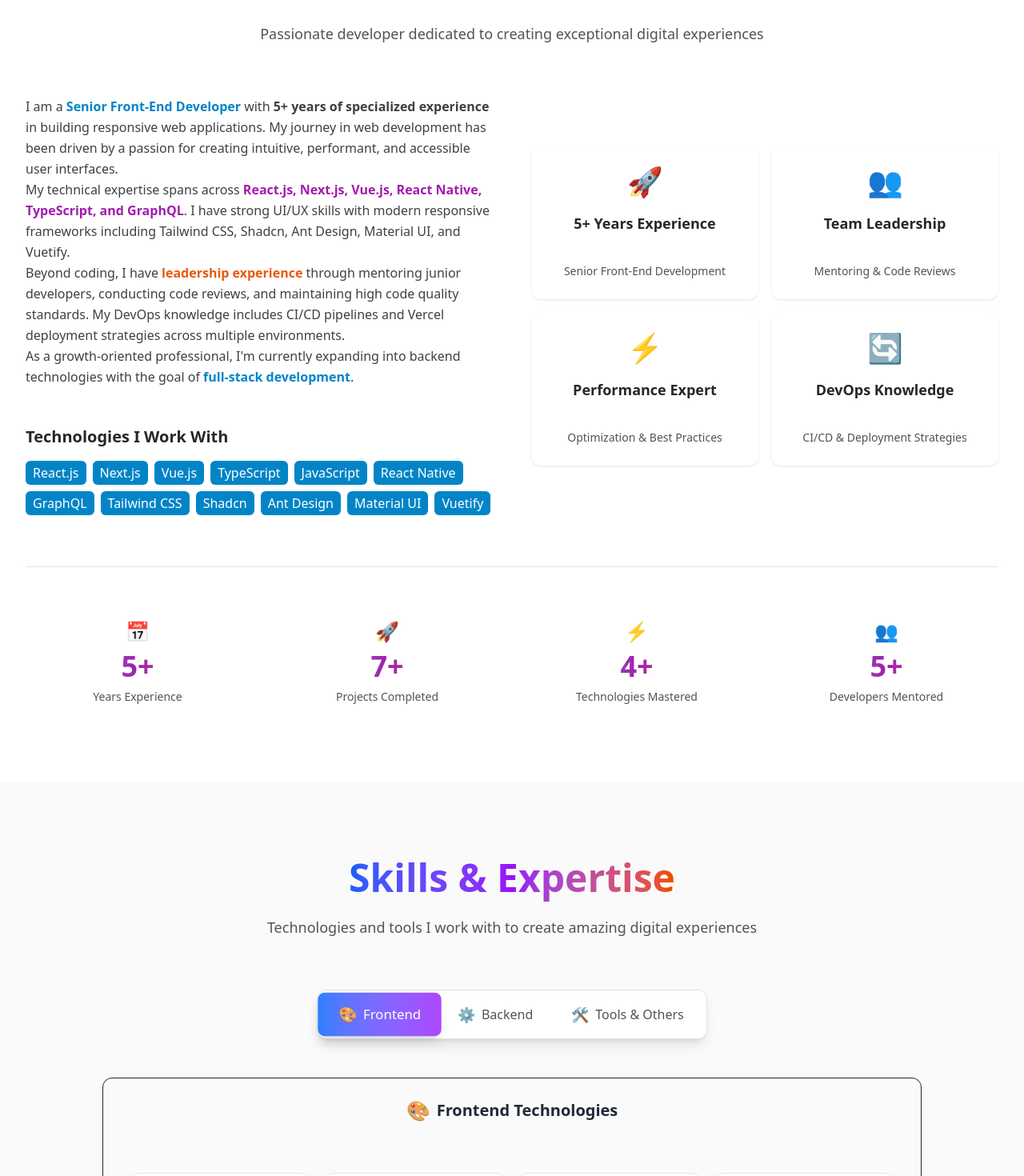
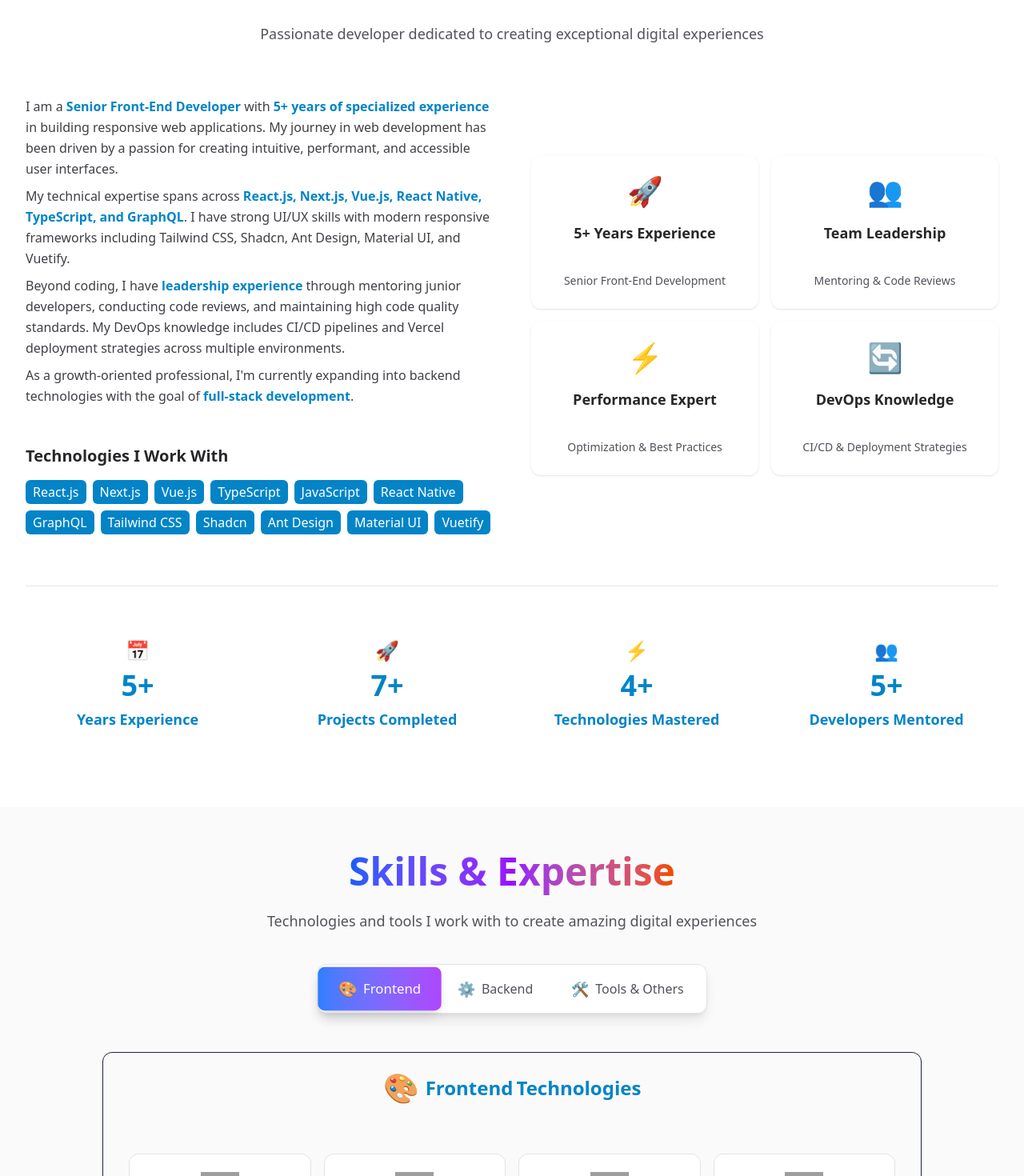
Before and after one commit to jasminbhesaniyajb/jasmin-portfolio-next, a Next.js app: page / in a window 1280 px wide. Shown: the part 940-2410 px from the top of the page at 80% size. Built offline with nearby package versions, Linux system fonts and the light colour scheme; grey boxes are pictures that could not be loaded.

Commit message:
bug fix responsive issue

```diff
--- a/src/components/about-section.jsx
+++ b/src/components/about-section.jsx
@@ -42,22 +42,22 @@ const AboutSection = () => {
               <div className="prose prose-lg dark:prose-invert max-w-none">
                 <p className="text-neutral-700 dark:text-neutral-300 leading-relaxed">
                   I am a <span className="font-semibold text-primary-600 dark:text-primary-400">Senior Front-End Developer</span> with
-                  <span className="font-semibold"> 5+ years of specialized experience</span> in building responsive web applications.
+                  <span className="font-semibold text-primary-600 dark:text-primary-400"> 5+ years of specialized experience</span> in building responsive web applications.
                   My journey in web development has been driven by a passion for creating intuitive, performant, and accessible user interfaces.
                 </p>
 
-                <p className="text-neutral-700 dark:text-neutral-300 leading-relaxed">
-                  My technical expertise spans across <span className="font-semibold text-secondary-600 dark:text-secondary-400">React.js, Next.js, Vue.js, React Native, TypeScript, and GraphQL</span>.
+                <p className="text-neutral-700 dark:text-neutral-300 leading-relaxed mt-2">
+                  My technical expertise spans across <span className="font-semibold text-primary-600 dark:text-primary-400">React.js, Next.js, Vue.js, React Native, TypeScript, and GraphQL</span>.
                   I have strong UI/UX skills with modern responsive frameworks including Tailwind CSS, Shadcn, Ant Design, Material UI, and Vuetify.
                 </p>
 
-                <p className="text-neutral-700 dark:text-neutral-300 leading-relaxed">
-                  Beyond coding, I have <span className="font-semibold text-accent-600 dark:text-accent-400">leadership experience</span> through
+                <p className="text-neutral-700 dark:text-neutral-300 leading-relaxed mt-2">
+                  Beyond coding, I have <span className="font-semibold text-primary-600 dark:text-primary-400">leadership experience</span> through
                   mentoring junior developers, conducting code reviews, and maintaining high code quality standards.
                   My DevOps knowledge includes CI/CD pipelines and Vercel deployment strategies across multiple environments.
                 </p>
 
-                <p className="text-neutral-700 dark:text-neutral-300 leading-relaxed">
+                <p className="text-neutral-700 dark:text-neutral-300 leading-relaxed mt-2">
                   As a growth-oriented professional, I'm currently expanding into backend technologies with the goal of
                   <span className="font-semibold text-primary-600 dark:text-primary-400"> full-stack development</span>.
                 </p>
@@ -135,10 +135,10 @@ const AboutSection = () => {
                   <div className="text-2xl mb-2 group-hover:scale-110 transition-transform duration-300">
                     {stat.icon}
                   </div>
-                  <div className="text-3xl lg:text-4xl font-bold gradient-text mb-2">
+                  <div className="text-3xl lg:text-4xl font-bold text-primary-600 mb-2">
                     {stat.number}
                   </div>
-                  <div className="text-neutral-600 dark:text-neutral-400 text-sm font-medium">
+                  <div className="text-primary-600 text-lg font-semibold">
                     {stat.label}
                   </div>
                 </div>
--- a/src/components/hero-section.jsx
+++ b/src/components/hero-section.jsx
@@ -68,7 +68,7 @@ const HeroSection = () => {
           )}
         >
           {/* Greeting */}
-          <div className="mb-4">
+          <div className="mb-4 mt-10">
             <span className="inline-block px-4 py-2 bg-gradient-to-r from-primary-100 to-secondary-100 dark:from-primary-900/30 dark:to-secondary-900/30 rounded-full text-sm font-medium text-primary-700 dark:text-primary-300 border border-primary-200 dark:border-primary-800 animate-fadeInUp">
               👋 Hello, I'm
             </span>
--- a/src/components/projects-section.jsx
+++ b/src/components/projects-section.jsx
@@ -117,7 +117,7 @@ const ProjectsSection = () => {
     <section
       id="projects"
       ref={elementRef}
-      className="px-4 sm:px-6 lg:px-8 py-16 lg:py-24 bg-white dark:bg-neutral-900"
+      className="px-4 sm:px-6 lg:px-8 py-16 lg:py-16 bg-white dark:bg-neutral-900"
     >
       <div className="max-w-7xl mx-auto">
         <div className={`transition-all duration-1000 ease-out ${
@@ -149,7 +149,7 @@ const ProjectsSection = () => {
           {/* Call to Action */}
           <div className="mt-16 text-center">
             <Card className="max-w-4xl mx-auto">
-              <div className="p-8">
+              <div className="p-4 md:p-8">
                 <h3 className="text-2xl font-bold mb-4 bg-gradient-to-r from-blue-600 via-purple-600 to-orange-600 bg-clip-text text-transparent">
                   Interested in Working Together?
                 </h3>
--- a/src/components/skills-section.jsx
+++ b/src/components/skills-section.jsx
@@ -1,27 +1,27 @@
-"use client"
-import { useState, useEffect, useRef } from 'react';
-import { Card, CardContent, CardHeader, CardTitle } from './ui/card';
-import { Progress } from './ui/progress';
-import { useIntersectionObserver } from '@/hooks/useIntersectionObserver';
-import { SKILLS } from '@/constants';
+"use client";
+import { useState, useEffect, useRef } from "react";
+import { Card, CardContent, CardHeader, CardTitle } from "./ui/card";
+import { Progress } from "./ui/progress";
+import { useIntersectionObserver } from "@/hooks/useIntersectionObserver";
+import { SKILLS } from "@/constants";
 
 const SkillsSection = () => {
   const { elementRef, isVisible } = useIntersectionObserver();
-  const [activeCategory, setActiveCategory] = useState('frontend');
+  const [activeCategory, setActiveCategory] = useState("frontend");
   const [animatedSkills, setAnimatedSkills] = useState({});
 
   useEffect(() => {
     if (isVisible) {
       const timer = setTimeout(() => {
-        Object.keys(SKILLS).forEach(category => {
+        Object.keys(SKILLS).forEach((category) => {
           SKILLS[category].forEach((skill, index) => {
             setTimeout(() => {
-              setAnimatedSkills(prev => ({
+              setAnimatedSkills((prev) => ({
                 ...prev,
                 [category]: {
                   ...prev[category],
-                  [skill.name]: skill.level
-                }
+                  [skill.name]: skill.level,
+                },
               }));
             }, index * 200);
           });
@@ -33,48 +33,59 @@ const SkillsSection = () => {
   }, [isVisible]);
 
   const categories = [
-    { key: 'frontend', label: 'Frontend', icon: '🎨', color: 'primary' },
-    { key: 'backend', label: 'Backend', icon: '⚙️', color: 'secondary' },
-    { key: 'tools', label: 'Tools & Others', icon: '🛠️', color: 'accent' },
+    { key: "frontend", label: "Frontend", icon: "🎨", color: "primary" },
+    { key: "backend", label: "Backend", icon: "⚙️", color: "secondary" },
+    { key: "tools", label: "Tools & Others", icon: "🛠️", color: "accent" },
   ];
 
   return (
     <section
       id="skills"
       ref={elementRef}
-      className="px-4 sm:px-6 lg:px-8 py-16 lg:py-24 bg-neutral-50 dark:bg-neutral-800/50"
+      className="px-4 sm:px-6 lg:px-8 py-16 lg:py-14 bg-neutral-50 dark:bg-neutral-800/50"
     >
       <div className="max-w-7xl mx-auto">
-        <div className={`transition-all duration-1000 ease-out ${
-          isVisible ? "opacity-100 translate-y-0" : "opacity-0 translate-y-10"
-        }`}>
+        <div
+          className={`transition-all duration-1000 ease-out ${
+            isVisible ? "opacity-100 translate-y-0" : "opacity-0 translate-y-10"
+          }`}
+        >
           {/* Section Header */}
-          <div className="text-center mb-16">
+          <div className="text-center mb-10">
             <h2 className="text-3xl sm:text-4xl lg:text-5xl font-bold mb-6">
               <span className="bg-gradient-to-r from-blue-600 via-purple-600 to-orange-600 bg-clip-text text-transparent">
                 Skills & Expertise
               </span>
             </h2>
             <p className="text-lg text-neutral-600 dark:text-neutral-400 max-w-2xl mx-auto">
-              Technologies and tools I work with to create amazing digital experiences
+              Technologies and tools I work with to create amazing digital
+              experiences
             </p>
           </div>
 
           {/* Category Tabs */}
           <div className="flex justify-center mb-12">
-            <div className="inline-flex bg-white dark:bg-neutral-800 rounded-xl p-1 shadow-lg border border-neutral-200 dark:border-neutral-700">
+            <div className="flex sm:inline-flex justify-center bg-white dark:bg-neutral-800 rounded-xl p-1 shadow-lg border border-neutral-200 dark:border-neutral-700 min-w-full sm:min-w-0">
               {categories.map((category) => (
                 <button
                   key={category.key}
                   onClick={() => setActiveCategory(category.key)}
-                  className={`flex items-center space-x-2 px-6 py-3 rounded-lg font-medium transition-all duration-300 ${
+                  className={`flex flex-col sm:flex-row items-center justify-center space-y-1 sm:space-y-0 sm:space-x-2 px-2 sm:px-4 lg:px-6 py-2 sm:py-3 rounded-lg font-medium transition-all duration-300 text-xs sm:text-sm lg:text-base whitespace-nowrap flex-1 sm:flex-none min-w-0 ${
                     activeCategory === category.key
                       ? "bg-gradient-to-r from-blue-500 to-purple-500 text-white shadow-lg transform scale-105"
                       : "text-neutral-600 dark:text-neutral-400 hover:text-neutral-900 dark:hover:text-neutral-100 hover:bg-neutral-100 dark:hover:bg-neutral-700"
                   }`}
                 >
-                  <span className="text-lg">{category.icon}</span>
-                  <span>{category.label}</span>
+                  <span className="text-sm sm:text-base lg:text-lg flex-shrink-0">
+                    {category.icon}
+                  </span>
+                  <span className="text-[10px] sm:text-sm lg:text-base leading-tight text-center sm:text-left">
+                    {/* Show abbreviated text on mobile, full text on larger screens */}
+                    <span className="sm:hidden">
+                      {category.label.split(" ")[0]}
+                    </span>
+                    <span className="hidden sm:inline">{category.label}</span>
+                  </span>
                 </button>
               ))}
             </div>
@@ -85,27 +96,40 @@ const SkillsSection = () => {
             <Card className="overflow-hidden">
               <CardHeader>
                 <CardTitle className="text-center">
-                  <span className="flex items-center justify-center space-x-2 text-xl">
-                    <span className="text-2xl">
-                      {categories.find(cat => cat.key === activeCategory)?.icon}
+                  <span className="flex flex-col sm:flex-row items-center justify-center space-y-2 sm:space-y-0 sm:space-x-2 text-lg sm:text-xl lg:text-2xl">
+                    <span className="text-2xl sm:text-3xl lg:text-4xl">
+                      {
+                        categories.find((cat) => cat.key === activeCategory)
+                          ?.icon
+                      }
                     </span>
-                    <span>
-                      {categories.find(cat => cat.key === activeCategory)?.label} Technologies
+                    <span className="font-semibold text-primary-600 text-center leading-tight">
+                      <span className="block sm:inline">
+                        {
+                          categories.find((cat) => cat.key === activeCategory)
+                            ?.label
+                        }
+                      </span>
+                      <span className="block sm:inline sm:ml-1">
+                        Technologies
+                      </span>
                     </span>
                   </span>
                 </CardTitle>
               </CardHeader>
-              <CardContent className="p-8">
+              <CardContent className="p-4 md:p-8">
                 {/* Skills Grid */}
                 <div className="grid grid-cols-2 sm:grid-cols-3 md:grid-cols-4 lg:grid-cols-4 gap-4">
                   {SKILLS[activeCategory].map((skill, index) => (
                     <div
                       key={skill.name}
                       className={`group flex flex-col items-center p-4 rounded-xl bg-white dark:bg-neutral-700/50 border border-neutral-200 dark:border-neutral-600 hover:border-blue-300 dark:hover:border-blue-500 transition-all duration-300 hover:shadow-lg hover:scale-105 cursor-pointer ${
-                        isVisible ? "opacity-100 translate-y-0" : "opacity-0 translate-y-10"
+                        isVisible
+                          ? "opacity-100 translate-y-0"
+                          : "opacity-0 translate-y-10"
                       }`}
                       style={{
-                        transitionDelay: `${index * 100 + 200}ms`
+                        transitionDelay: `${index * 100 + 200}ms`,
                       }}
                     >
                       {/* Skill Logo */}
@@ -116,13 +140,11 @@ const SkillsSection = () => {
                           className="w-full h-full object-contain"
                           onError={(e) => {
                             // Fallback to a simple colored circle with first letter if image fails
-                            e.target.style.display = 'none';
-                            e.target.nextSibling.style.display = 'flex';
+                            e.target.style.display = "none";
+                            e.target.nextSibling.style.display = "flex";
                           }}
                         />
-                        <div
-                          className="w-12 h-12 rounded-full bg-gradient-to-br from-blue-500 to-purple-500 flex items-center justify-center text-white font-bold text-lg hidden"
-                        >
+                        <div className="w-12 h-12 rounded-full bg-gradient-to-br from-blue-500 to-purple-500 flex items-center justify-center text-white font-bold text-lg hidden">
                           {skill.name.charAt(0)}
                         </div>
                       </div>
@@ -141,14 +163,16 @@ const SkillsSection = () => {
           {/* Additional Info */}
           <div className="mt-16 text-center">
             <Card className="max-w-4xl mx-auto">
-              <CardContent className="p-8">
+              <CardContent className="p-4 md:p-8">
                 <h3 className="text-2xl font-bold mb-4 bg-gradient-to-r from-blue-600 via-purple-600 to-orange-600 bg-clip-text text-transparent">
                   Always Learning
                 </h3>
                 <p className="text-neutral-600 dark:text-neutral-400 leading-relaxed">
-                  I stay current with the latest technologies and best practices in web development.
-                  These are the core technologies I use to build modern, scalable, and user-friendly applications.
-                  I'm always exploring new tools and frameworks to enhance my development workflow and create better solutions.
+                  I stay current with the latest technologies and best practices
+                  in web development. These are the core technologies I use to
+                  build modern, scalable, and user-friendly applications. I'm
+                  always exploring new tools and frameworks to enhance my
+                  development workflow and create better solutions.
                 </p>
               </CardContent>
             </Card>
```
